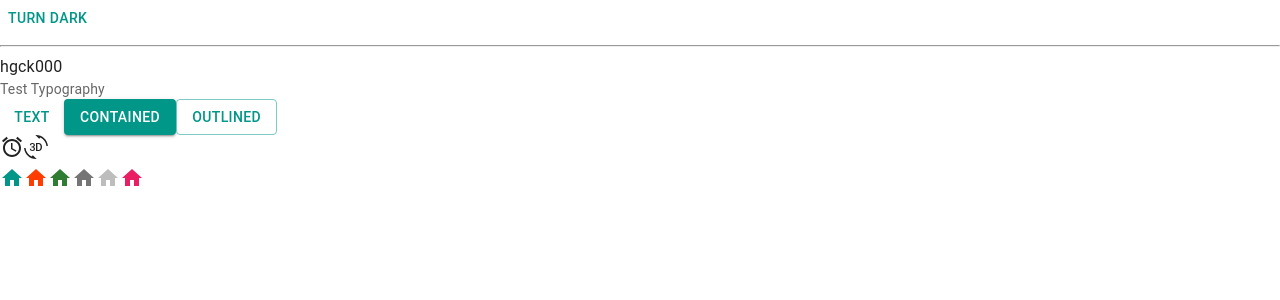
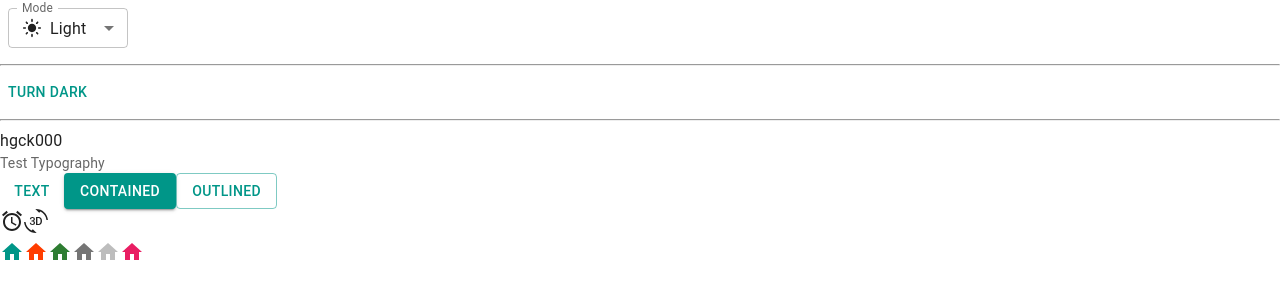
Before and after one commit to hgck000/trello-web, a React (Vite) app: page / in a window 1280 px wide. Shown: the top 300 px of the page. Built offline with nearby package versions, Linux system fonts and the light colour scheme.

Commit message:
Customize dark-light mode #2

```diff
--- a/src/App.jsx
+++ b/src/App.jsx
@@ -4,11 +4,64 @@
 import HomeIcon from '@mui/icons-material/Home'
 import { pink } from '@mui/material/colors'
 import Typography from '@mui/material/Typography'
+import useMediaQuery from '@mui/material/useMediaQuery'
+import { useColorScheme } from '@mui/material/styles'
 
-import { useColorScheme } from '@mui/material/styles'
+import InputLabel from '@mui/material/InputLabel'
+import MenuItem from '@mui/material/MenuItem'
+import FormControl from '@mui/material/FormControl'
+import Select from '@mui/material/Select'
+import Box from '@mui/material/Box'
+
+import LightModeIcon from '@mui/icons-material/LightMode'
+import SettingsBrightnessIcon from '@mui/icons-material/SettingsBrightness'
+import DarkModeOutlinedIcon from '@mui/icons-material/DarkModeOutlined'
+
+function ModeSelect() {
+  const { mode, setMode } = useColorScheme()
+
+  const handleChange = (event) => {
+    const selectedMode = event.target.value
+    setMode(selectedMode)
+    // setAge(event.target.value)
+  }
+
+  return (
+    <FormControl sx={{ m: 1, minWidth: 120 }} size="small">
+      <InputLabel id="label-select-dark-light-mode">Mode</InputLabel>
+      <Select
+        labelId="label-select-dark-light-mode"
+        id="select-dark-light-mode"
+        value={mode}
+        label="Mode"
+        onChange={handleChange}
+      >
+        <MenuItem value="light">
+          <div style={{ display: 'flex', alignItems: 'center', gap: '8px' }}>
+            <LightModeIcon fontSize="small"/> Light
+          </div>
+        </MenuItem>
+        <MenuItem value="dark">
+          <Box sx={{ display: 'flex', alignItems: 'center', gap: 1 }}>
+            <DarkModeOutlinedIcon fontSize="small"/> Dark
+          </Box>
+        </MenuItem>
+        <MenuItem value="system">
+          <Box sx={{ display: 'flex', alignItems: 'center', gap: 2 }}>
+            <SettingsBrightnessIcon fontSize="small"/> System
+          </Box>
+        </MenuItem>
+      </Select>
+    </FormControl>
+  )
+}
 
 function ModeToggle() {
   const { mode, setMode } = useColorScheme()
+  // const prefersDarkMode = useMediaQuery('(prefers-color-scheme: dark)')
+  // const prefersLightMode = useMediaQuery('(prefers-color-scheme: light)')
+  // console.log('dark mode', prefersDarkMode)
+  // console.log('light mode', prefersLightMode)
   return (
     <Button
       onClick={() => {
@@ -25,6 +78,8 @@
 function App() {
   return (
     <>
+      <ModeSelect />
+      <hr />
       <ModeToggle />
       <hr />
       <div>hgck000</div>
--- a/src/main.jsx
+++ b/src/main.jsx
@@ -3,7 +3,6 @@
 import App from './App.jsx'
 import CssBaseline from '@mui/material/CssBaseline'
 import { Experimental_CssVarsProvider as CssVarsProvider } from '@mui/material/styles'
-import { ThemeProvider } from '@mui/material/styles'
 import theme from './theme'
 
 
--- a/src/theme.js
+++ b/src/theme.js
@@ -1,4 +1,3 @@
-import { createTheme, experimental_extendTheme } from '@mui/material/styles'
 import { experimental_extendTheme as extendTheme } from '@mui/material/styles'
 import { deepOrange, orange, teal, cyan } from '@mui/material/colors'
 
```
Also changed, not shown: .eslintrc.cjs.
